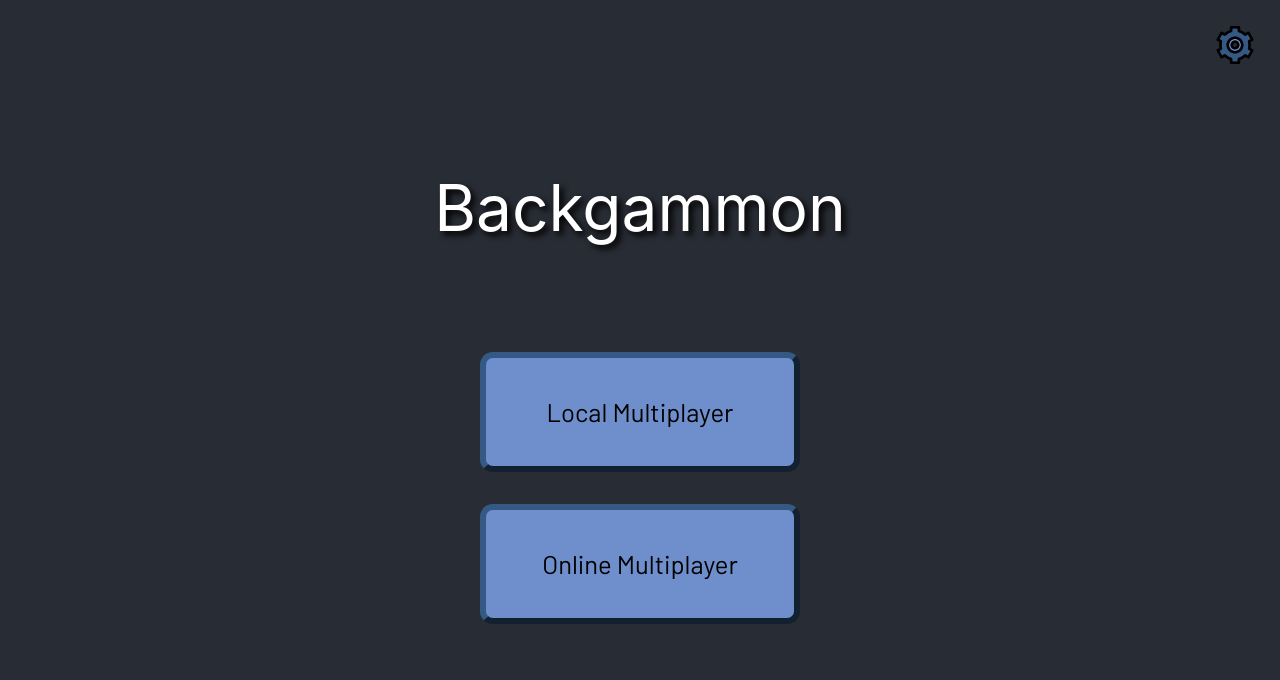
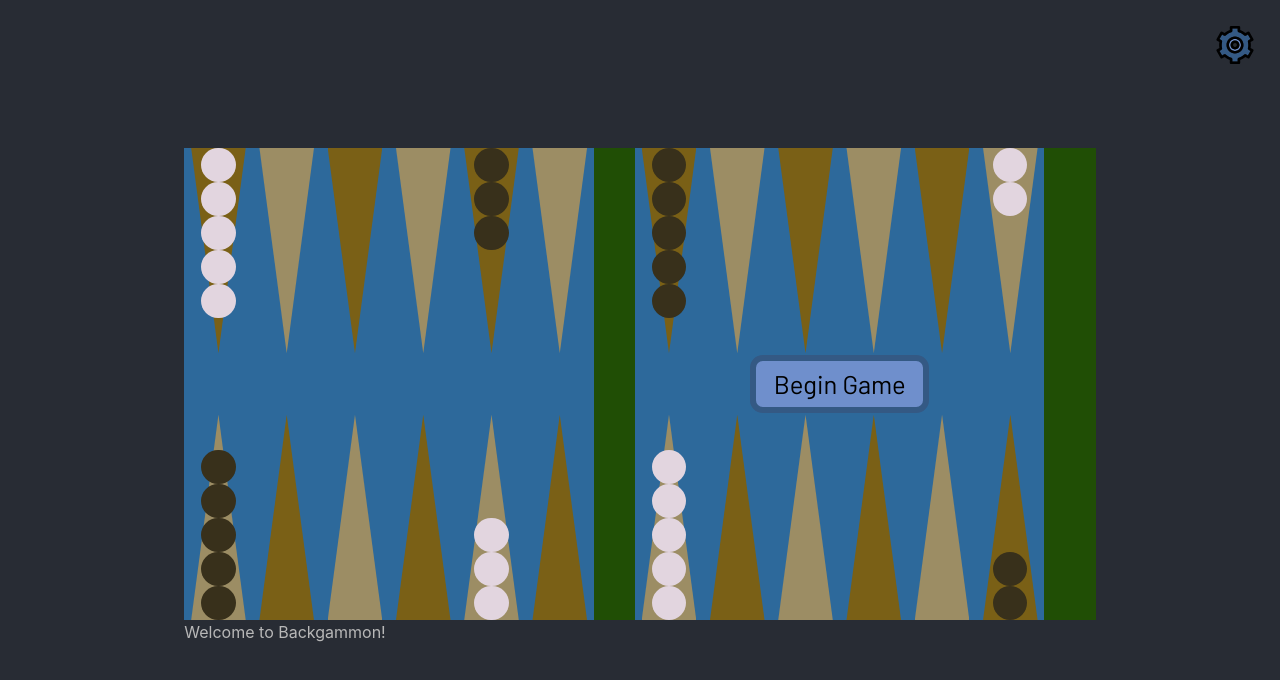
Before and after one commit to sam-swarr/backgammon, a React (Create React App) app: page /local in a window 1280 px wide. Shown: the top 680 px of the page. Built offline with nearby package versions, Linux system fonts and the light colour scheme.

Commit message:
add react-router and configure initial / and /local routes

```diff
--- a/package.json
+++ b/package.json
@@ -18,6 +18,7 @@
     "react-bootstrap": "^2.0.1",
     "react-dom": "^17.0.2",
     "react-redux": "^7.2.5",
+    "react-router-dom": "^6.22.1",
     "react-scripts": "^5.0.1",
     "react-transition-group": "^4.4.2",
     "typescript": "^4.4.3",
--- a/src/App.tsx
+++ b/src/App.tsx
@@ -2,7 +2,6 @@ import { FunctionComponent } from "react";
 import cx from "classnames";
 import "./App.css";
 
-import { GameState } from "./store/gameStateSlice";
 import { useAppSelector } from "./store/hooks";
 import { Color } from "./Types";
 import GameBoard from "./GameBoard";
@@ -11,45 +10,47 @@ import SettingsMenuButton from "./SettingsMenuButton";
 import SettingsMenu from "./SettingsMenu";
 import GameOverDialog from "./GameOverDialog";
 import InformationText from "./InformationText";
+import { RouterProvider, createBrowserRouter } from "react-router-dom";
 
 type AppProps = {};
 
 const App: FunctionComponent<AppProps> = () => {
-  const [currentPlayer, gameState, settings] = useAppSelector((state) => [
+  const [currentPlayer, settings] = useAppSelector((state) => [
     state.currentPlayer,
-    state.gameState,
     state.settings,
   ]);
 
-  let contents = null;
-  if (gameState === GameState.NotStarted) {
-    contents = <MainMenu />;
-  } else {
-    contents = (
+  const router = createBrowserRouter([
+    {
+      path: "/",
+      element: <MainMenu />,
+    },
+    {
+      path: "/local",
+      element: (
         <div className={"Game-area-wrapper"}>
           <GameBoard
             currentPlayer={currentPlayer}
             playerOneColor={settings.playerOneColor}
             playerTwoColor={
-            settings.playerOneColor === Color.White ? Color.Black : Color.White
+              settings.playerOneColor === Color.White
+                ? Color.Black
+                : Color.White
             }
             playerMovementDirection={settings.movementDirection}
           />
           <InformationText />
         </div>
-    );
-  }
+      ),
+    },
+  ]);
 
   return (
-    <div
-      className={cx("App-wrapper", {
-        mainmenu: gameState === GameState.NotStarted,
-      })}
-    >
+    <div className={cx("App-wrapper")}>
       <SettingsMenuButton />
       <SettingsMenu />
       <GameOverDialog />
-      {contents}
+      <RouterProvider router={router} />
     </div>
   );
 };
--- a/src/Firebase.tsx
+++ b/src/Firebase.tsx
@@ -71,7 +71,7 @@ export async function createLobby(): Promise<string> {
         uid: (await getCurrentUser()).uid,
       },
     ],
-    gameState: GameState.NotStarted,
+    gameState: GameState.GameWaitingToBegin,
   });
 
   console.log("Document written with ID: ", docRef.id);
--- a/src/GameOverDialog.tsx
+++ b/src/GameOverDialog.tsx
@@ -1,26 +1,21 @@
-import { FunctionComponent } from 'react';
-import Button from 'react-bootstrap/Button';
-import Modal from 'react-bootstrap/Modal';
+import { FunctionComponent } from "react";
+import Button from "react-bootstrap/Button";
+import Modal from "react-bootstrap/Modal";
 
-import { Player } from './Types';
-import { useAppDispatch, useAppSelector } from './store/hooks';
-import { setShowGameOverDialog } from './store/settingsSlice';
+import { Player } from "./Types";
+import { useAppDispatch, useAppSelector } from "./store/hooks";
+import { setShowGameOverDialog } from "./store/settingsSlice";
 import { GameState, setState } from "./store/gameStateSlice";
-import { reset as resetCurrentPlayer } from './store/currentPlayerSlice';
-import { reset as resetDice } from './store/diceSlice';
-import { reset as resetGameBoard } from './store/gameBoardSlice';
-import { clearProvisionalMoves } from './store/provisionalMovesSlice';
-import { clearHighlightedMoves } from './store/highlightedMovesSlice';
+import { reset as resetCurrentPlayer } from "./store/currentPlayerSlice";
+import { reset as resetDice } from "./store/diceSlice";
+import { reset as resetGameBoard } from "./store/gameBoardSlice";
+import { clearProvisionalMoves } from "./store/provisionalMovesSlice";
+import { clearHighlightedMoves } from "./store/highlightedMovesSlice";
 
 type GameOverDialogProps = {};
 
 const GameOverDialog: FunctionComponent<GameOverDialogProps> = () => {
-
-  const [
-    gameState,
-    settings,
-    currentPlayer,
-  ] = useAppSelector((state) => [
+  const [gameState, settings, currentPlayer] = useAppSelector((state) => [
     state.gameState,
     state.settings,
     state.currentPlayer,
@@ -29,7 +24,7 @@ const GameOverDialog: FunctionComponent<GameOverDialogProps> = () => {
   const closeDialog = () => dispatch(setShowGameOverDialog(false));
   const backToMenu = () => {
     dispatch(setShowGameOverDialog(false));
-    dispatch(setState({ newState: GameState.NotStarted }));
+    dispatch(setState({ newState: GameState.GameWaitingToBegin }));
     dispatch(resetDice());
     dispatch(resetGameBoard());
     dispatch(resetCurrentPlayer());
@@ -64,11 +59,12 @@ const GameOverDialog: FunctionComponent<GameOverDialogProps> = () => {
   return (
     <Modal
       show={settings.showGameOverDialog}
-      backdrop={'static'}
+      backdrop={"static"}
       centered={true}
-      dialogClassName={'Game-over-dialog'}
+      dialogClassName={"Game-over-dialog"}
       keyboard={true}
-      onHide={closeDialog}>
+      onHide={closeDialog}
+    >
       <Modal.Header>
         <Modal.Title>Game Over</Modal.Title>
       </Modal.Header>
@@ -85,6 +81,6 @@ const GameOverDialog: FunctionComponent<GameOverDialogProps> = () => {
       </Modal.Footer>
     </Modal>
   );
-}
+};
 
 export default GameOverDialog;
--- a/src/MainMenu.tsx
+++ b/src/MainMenu.tsx
@@ -1,13 +1,16 @@
 import { FunctionComponent } from "react";
 
-import { GameState, setState } from "./store/gameStateSlice";
-import { useAppDispatch } from "./store/hooks";
 import { createLobby } from "./Firebase";
+import { useNavigate } from "react-router-dom";
 
 type MainMenuProps = {};
 
 const MainMenu: FunctionComponent<MainMenuProps> = () => {
-  const dispatch = useAppDispatch();
+  const navigate = useNavigate();
+
+  const createLocalGame = function () {
+    navigate("/local");
+  };
 
   const createOnlineLobby = async function () {
     console.log("CREATING ONLINE LOBBY");
@@ -20,9 +23,7 @@ const MainMenu: FunctionComponent<MainMenuProps> = () => {
       <div className={"Menu-button-wrapper"}>
         <button
           className={"Local-multiplayer-button"}
-          onClick={() => {
-            dispatch(setState({ newState: GameState.GameWaitingToBegin }));
-          }}
+          onClick={createLocalGame}
         >
           Local Multiplayer
         </button>
--- a/src/store/gameStateSlice.tsx
+++ b/src/store/gameStateSlice.tsx
@@ -1,7 +1,6 @@
 import { createSlice } from "@reduxjs/toolkit";
 
 export enum GameState {
-  NotStarted = "NOT_STARTED",
   GameWaitingToBegin = "GAME_WAITING_TO_BEGIN",
   CoinFlip = "COIN_FLIP",
   PlayerRolling = "PLAYER_ROLLING",
@@ -18,7 +17,7 @@ type SetGameStatePayload = {
 
 export const gameStateSlice = createSlice({
   name: "currentPlayerState",
-  initialState: GameState.NotStarted,
+  initialState: GameState.GameWaitingToBegin,
   reducers: {
     setState: (
       _state,
```
Also changed, not shown: src/index.tsx (+8 -9 lines), 1 other file (tests, documents, lock files or other folders). Lines whose indentation alone changed are shown as unchanged.
